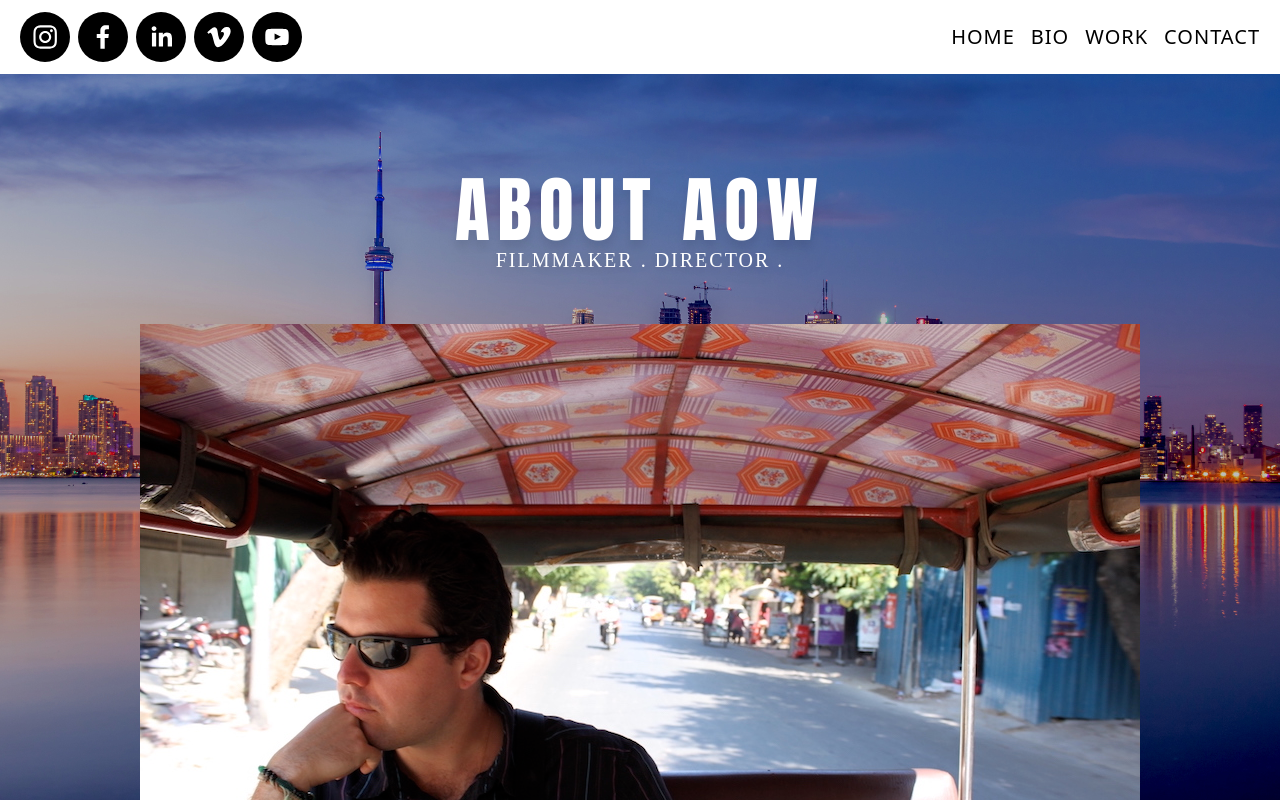
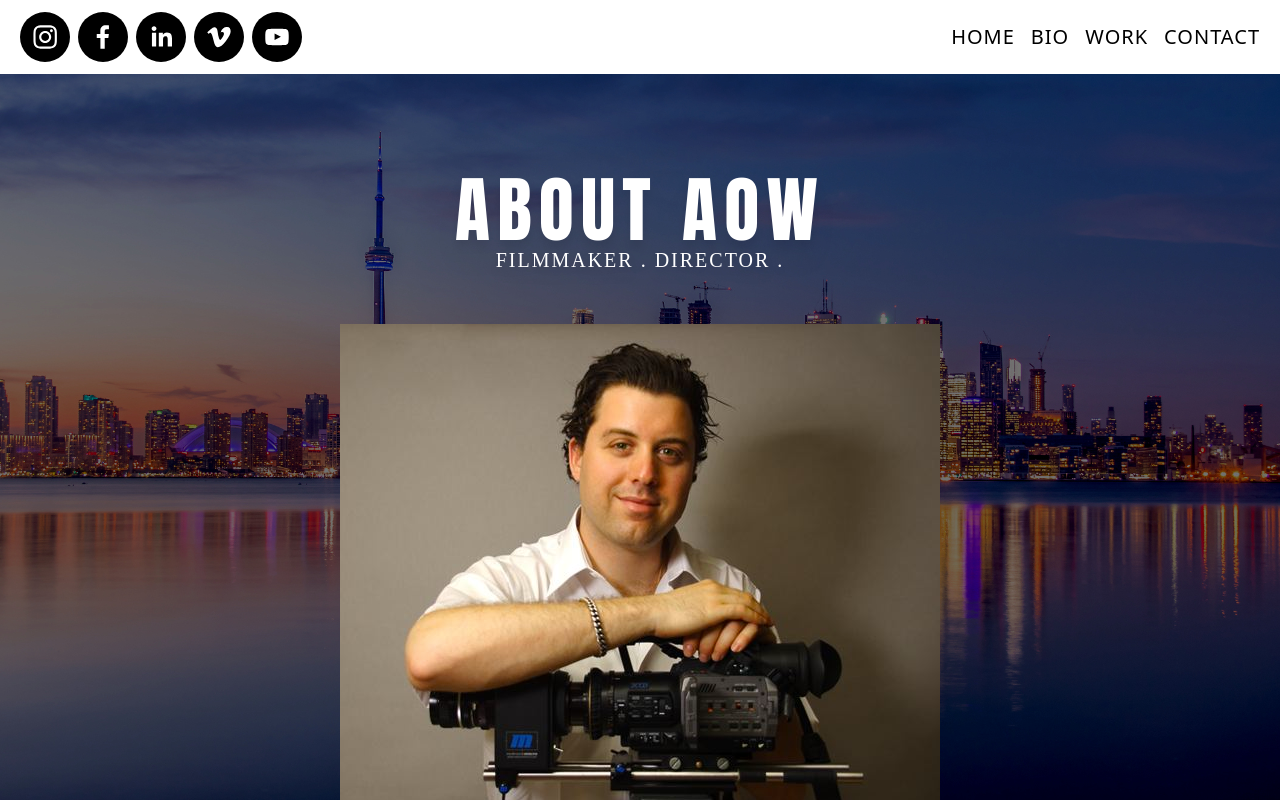
Before and after one commit to solidquartz/aow-films, a Next.js app: page /bio in a window 1280 px wide. Shown: the top 800 px of the page. Built offline with nearby package versions, Linux system fonts and the light colour scheme.

Commit message:
Darkened bg image and changed bio image

```diff
--- a/pages/bio.tsx
+++ b/pages/bio.tsx
@@ -32,8 +32,8 @@ function Bio({}: Props) {
         <div className="pb-[50px]">
           <Image
             src="/images/aow-profile.jpg"
-            width="1000"
-            height="667"
+            width="600"
+            height="480"
             alt="Profile picture of Andrew Wolinsky"
           />
         </div>
--- a/pages/index.tsx
+++ b/pages/index.tsx
@@ -19,7 +19,7 @@ const Home: NextPage = () => {
 
       <div className="flex flex-col items-center space-y-7 pb-[100px]">
         {/* HERO */}
-        <div className="flex flex-col items-center pt-[100px] pb-[100px] max-w-[500px]">
+        <div className="flex flex-col items-center pt-[50px] pb-[50px] max-w-[500px] md:max-w-full">
           <h1 className="text-9xl font-hero tracking-widest text-white text-center filter drop-shadow-xl">
             AOW FILMS
           </h1>
--- a/tailwind.config.js
+++ b/tailwind.config.js
@@ -13,9 +13,6 @@ module.exports = {
       backgroundImage: {
         'bg': "url('../public/images/bg-skyline.jpg')",
       },
-      fontSize: {
-        '9xl': '10rem',
-      },
     },
   },
   plugins: [],
```
Also changed, not shown: public/images/aow-profile.jpg, public/images/bg-skyline.jpg.
